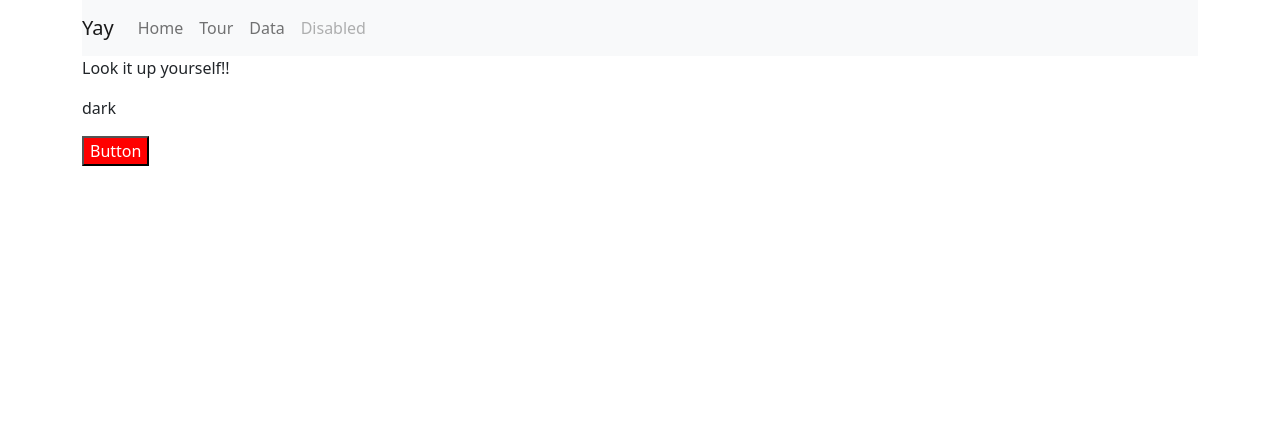
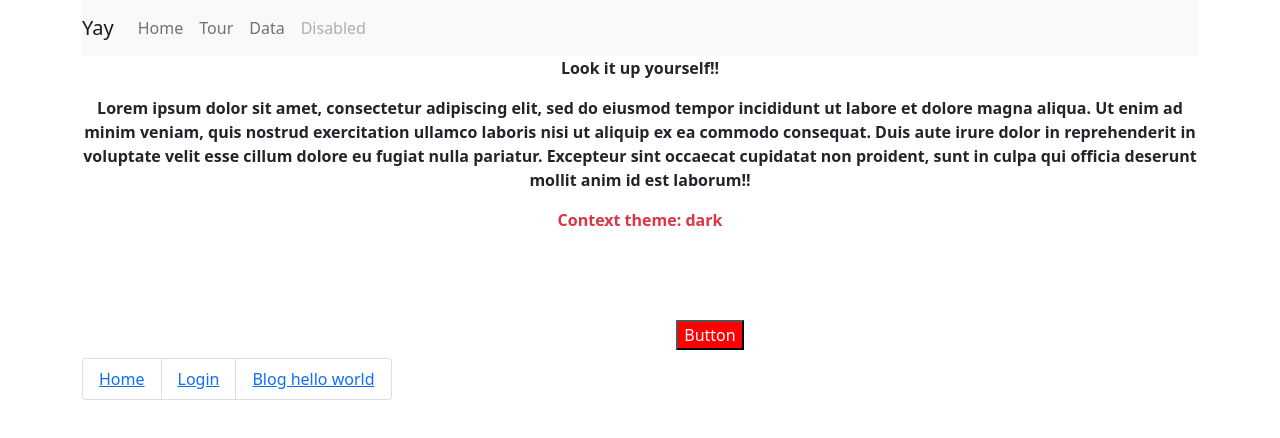
Before and after one commit to HasanTusher/next-app, a Next.js app: page /about in a window 1280 px wide. Shown: the top 438 px of the page. Built offline with nearby package versions, Linux system fonts and the light colour scheme.

Commit message:
ThemeContext working

```diff
--- a/pages/about.tsx
+++ b/pages/about.tsx
@@ -1,6 +1,7 @@
 import {Component} from "react";
 import {Button} from "../components/Button";
 import {ThemeContext, useThemeContext} from "../utils/ThemeContext";
+import Link from 'next/link'
 
 
 const yay = ()=>{
@@ -16,9 +17,41 @@ function About() {
 
     const {theme, setTheme} = useThemeContext();
     return <div className="yay">
-        <p>Look it up yourself!!</p>
-        <p>{theme}</p>
-         <Button props={()=>setTheme("ayya")}/>
+        <div className="row">
+            <div className="col-12 text-center">
+                <p className="fw-bold">Look it up yourself!!</p>
+            </div>
+
+            <div className="col-12 text-center">
+                <p className="fw-bold">Lorem ipsum dolor sit amet,
+                    consectetur adipiscing elit, sed do eiusmod tempor incididunt ut labore et dolore magna aliqua.
+                    Ut enim ad minim veniam, quis nostrud exercitation ullamco laboris nisi ut aliquip ex ea commodo consequat.
+                    Duis aute irure dolor in reprehenderit in voluptate velit esse cillum dolore eu fugiat nulla pariatur. Excepteur sint occaecat cupidatat non
+                    proident, sunt in culpa qui officia deserunt mollit anim id est laborum!!</p>
+            </div>
+
+            <div className="col-12 fw-bold text-danger text-center"> Context theme: {theme}</div>
+
+            <div className="col-12 position-fixed bottom-50 w-100 text-center">
+                <Button props={()=>setTheme("ayya")}/>
+
+                <ul className="list-group list-group-horizontal mt-2 text-center ml-auto">
+                    <li className="list-group-item"><Link href="/">
+                        <a>Home</a>
+                    </Link></li>
+                    <li className="list-group-item"><Link href="/login">
+                        <a>Login</a>
+                    </Link></li>
+                    <li className="list-group-item"> <Link href="/blog/hello-world">
+                        <a>Blog hello world</a>
+                    </Link></li>
+                </ul>
+
+            </div>
+
+
+        </div>
+
     </div>
 }
 
--- a/pages/login/index.tsx
+++ b/pages/login/index.tsx
@@ -1,10 +1,12 @@
 import {useEffect, useState} from "react";
 import jwt from "jsonwebtoken";
+import {useThemeContext} from "../../utils/ThemeContext";
 
 export default function Index(){
     const [username, setUserName] = useState<string>('');
     const [password, setPassword] = useState<string>('');
     const[message, setMessage] = useState<string>('You are not logged in');
+    const{theme, setTheme} = useThemeContext();
     useEffect(()=>{
         console.log('i will be called only onece');
     }, [])
@@ -32,6 +34,7 @@ export default function Index(){
             <div className="container">
 
             <h1 className="text-center">{message}</h1>
+            <h1 className="text-center">{theme}</h1>
                 <div>
                     <form className="form">
                         <div className="form-group">
```
